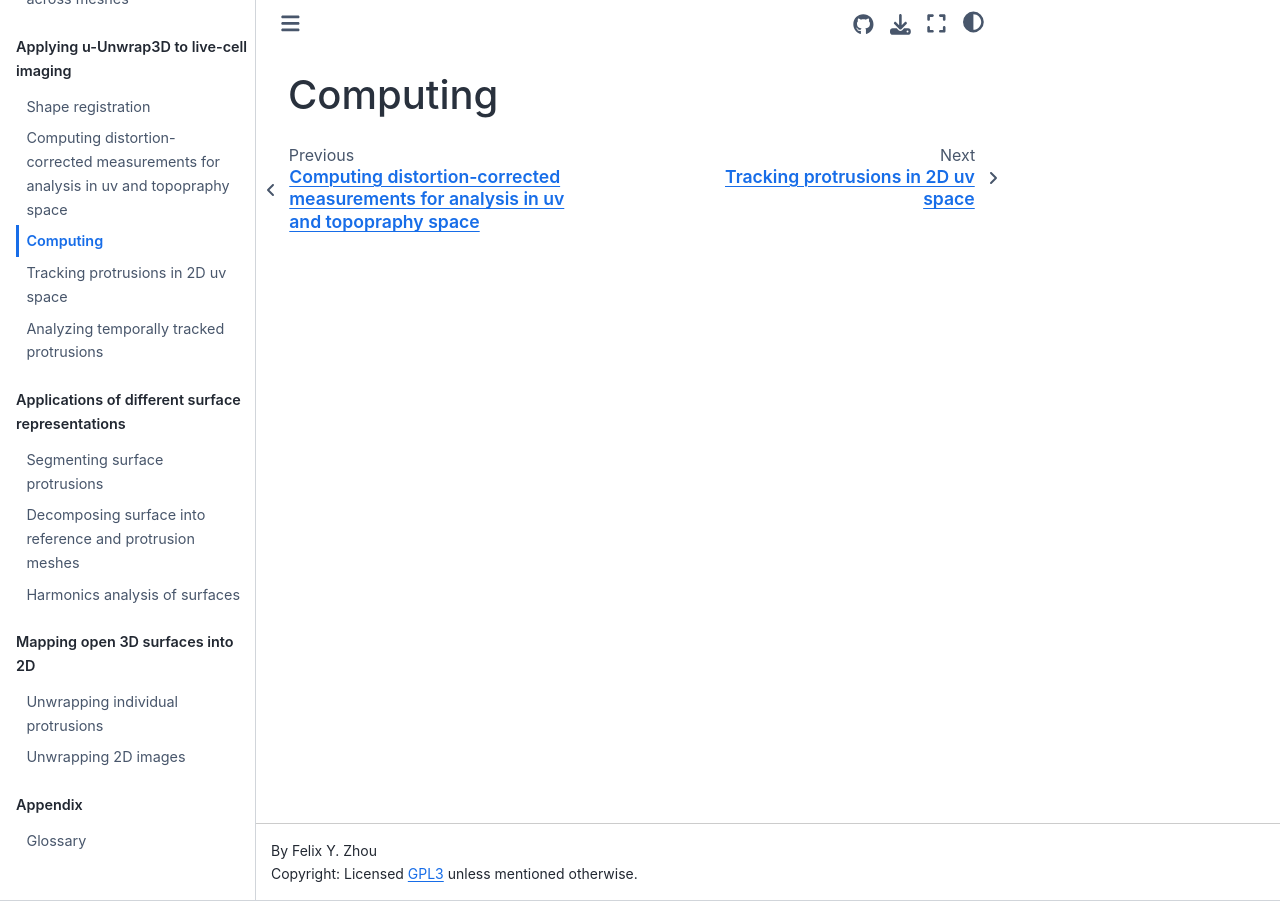
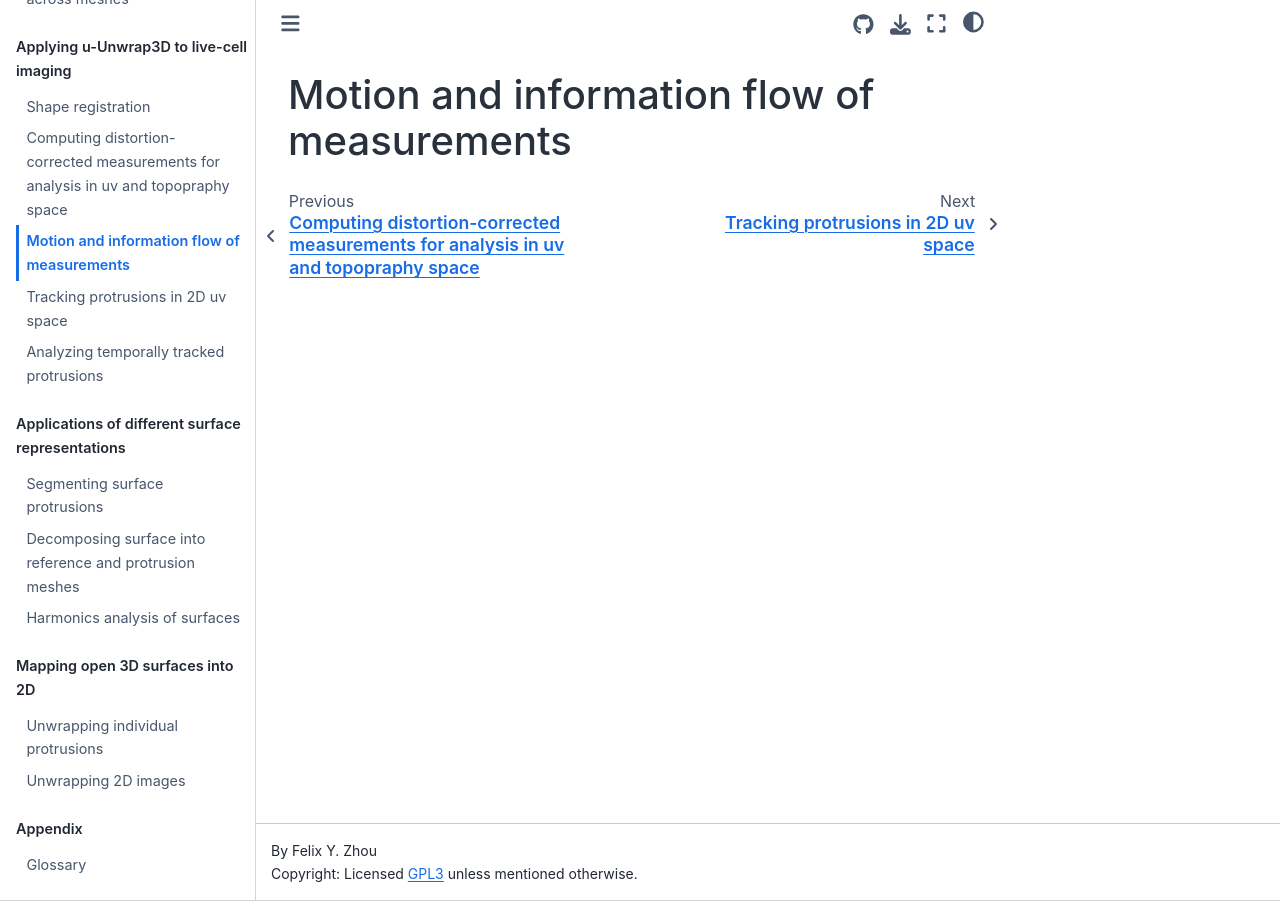
Before and after one commit to fyz11/u-Unwrap3D_notebooks, a Jupyter Book: the page built from docs/20_surface_flow_analytics/readme.md, in a window 1280 px wide. Built offline with Jupyter Book 1.0.4 settings and Sphinx 7.4.7 and the Sphinx Book theme 1.1.4, drawn with Linux system fonts in a browser that asks for light colours; pages that are not in the unit, such as notebooks, are missing from menus.

Commit message:
fix surface_flow_analytics title

```diff
--- a/docs/20_surface_flow_analytics/readme.md
+++ b/docs/20_surface_flow_analytics/readme.md
@@ -1 +1 @@
-# Computing
+# Motion and information flow of measurements
```
